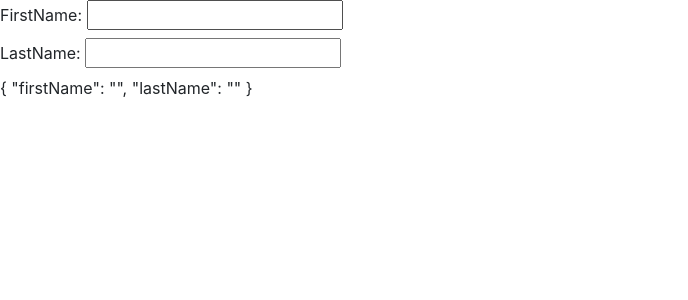
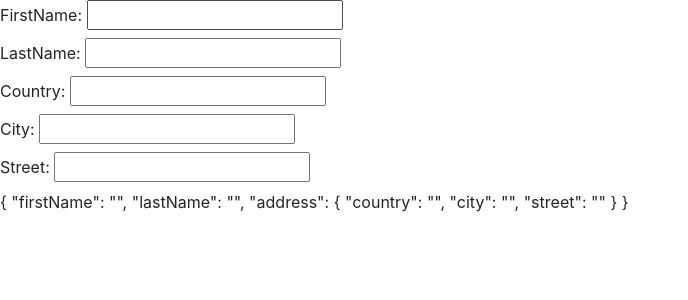
Before and after one commit to kennylam91/Angular-ReactiveForm-FormBuilder-Router, an Angular app: page / in a window 1280 px wide. Shown: the top 300 px of the page, without its empty margins (0-688 px from the left). Built offline with nearby package versions, Linux system fonts and the light colour scheme.

Commit message:
create address FormGroup on class and template

```diff
--- a/src/app/profile-editor/profile-editor.component.html
+++ b/src/app/profile-editor/profile-editor.component.html
@@ -5,8 +5,22 @@
         <input type="text" formControlName="firstName"></label>
     </div>
     <div>
-    <label>LastName:
-      <input type="text" formControlName="lastName"></label>
+      <label>LastName:
+        <input type="text" formControlName="lastName"></label>
+    </div>
+    <div formGroupName="address">
+      <div>
+        <label>Country:
+          <input type="text" formControlName="country"></label>
+      </div>
+      <div>
+        <label>City:
+          <input type="text" formControlName="city"></label>
+      </div>
+      <div>
+        <label>Street:
+          <input type="text" formControlName="street"></label>
+      </div>
     </div>
   </form>
 </div>
--- a/src/app/profile-editor/profile-editor.component.ts
+++ b/src/app/profile-editor/profile-editor.component.ts
@@ -9,7 +9,12 @@ import {FormBuilder, FormGroup} from '@angular/forms';
 export class ProfileEditorComponent implements OnInit {
   profileForm = this.formBuilder.group({
     firstName: [''],
-    lastName: ['']
+    lastName: [''],
+    address: this.formBuilder.group({
+      country: [''],
+      city: [''],
+      street: ['']
+    })
   });
 
   constructor(private formBuilder: FormBuilder) {
```
